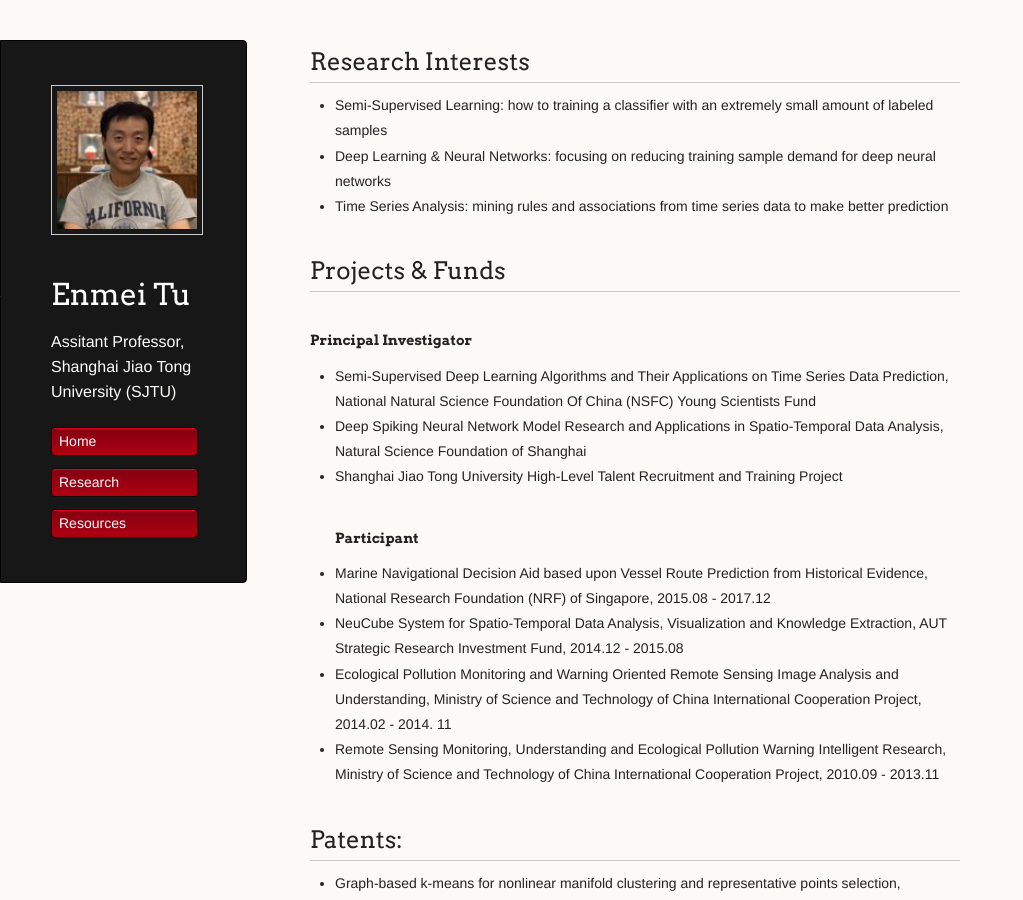
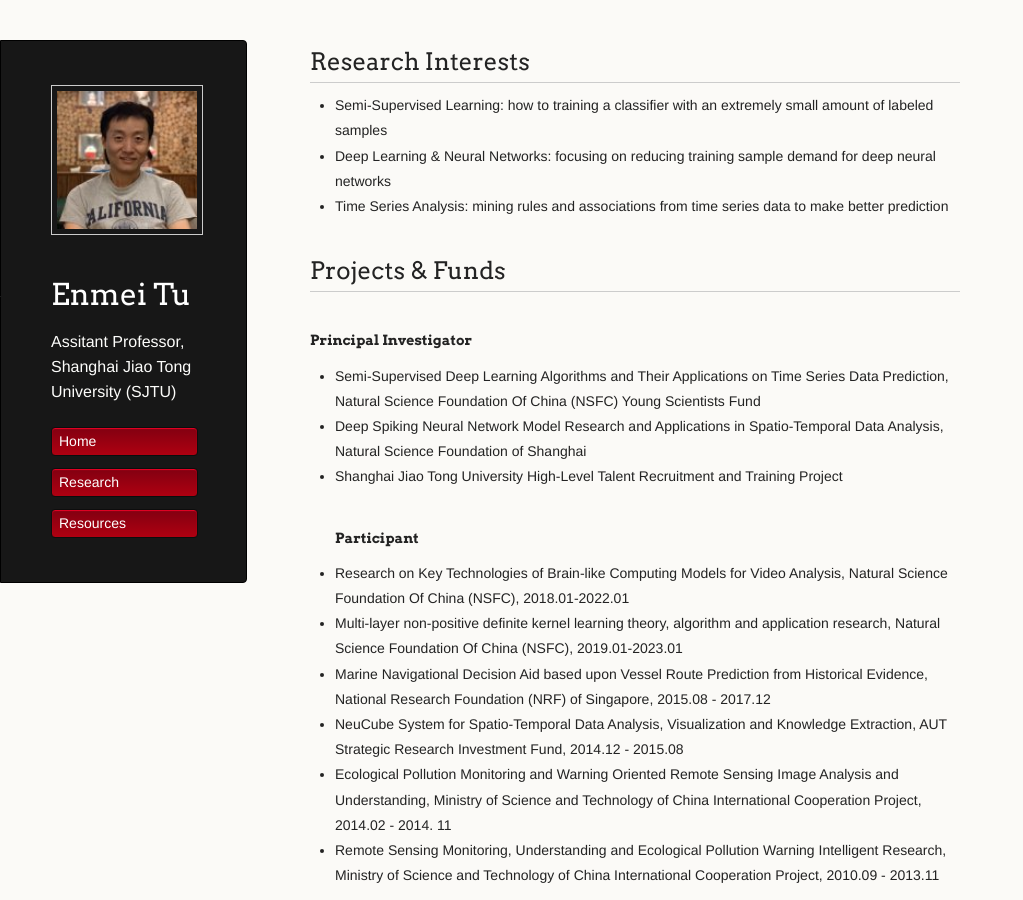
Before and after one commit to hellotem/enmeitu.github.io, a Jekyll site: the page built from research/index.md, in a window 1280 px wide and 900 px high. Shown: the whole window, without its empty margins (0-1023 px from the left). Built offline with Jekyll 4.4.1, drawn with Linux system fonts in a browser that asks for light colours; our own code applies the rules of GitHub Pages for plain Markdown files.

Commit message:
Update index.md

```diff
--- a/research/index.md
+++ b/research/index.md
@@ -6,10 +6,12 @@
 ## Projects & Funds
 
 #### Principal Investigator
- * Semi-Supervised Deep Learning Algorithms and Their Applications on Time Series Data Prediction, National Natural Science Foundation Of China (NSFC) Young Scientists Fund
+ * Semi-Supervised Deep Learning Algorithms and Their Applications on Time Series Data Prediction, Natural Science Foundation Of China (NSFC) Young Scientists Fund
  * Deep Spiking Neural Network Model Research and Applications in Spatio-Temporal Data Analysis, Natural Science Foundation of Shanghai
  * Shanghai Jiao Tong University High-Level Talent Recruitment and Training Project
 #### Participant
+* Research on Key Technologies of Brain-like Computing Models for Video Analysis, Natural Science Foundation Of China (NSFC), 2018.01-2022.01
+* Multi-layer non-positive definite kernel learning theory, algorithm and application research, Natural Science Foundation Of China (NSFC), 2019.01-2023.01
 * Marine Navigational Decision Aid based upon Vessel Route Prediction from Historical Evidence,  National Research Foundation (NRF) of Singapore, 2015.08 - 2017.12
 * NeuCube System for Spatio-Temporal Data Analysis, Visualization and Knowledge Extraction, AUT Strategic Research Investment Fund, 2014.12 - 2015.08
 * Ecological Pollution Monitoring and Warning Oriented Remote Sensing Image Analysis and Understanding, Ministry of Science and Technology of China International Cooperation Project, 2014.02 - 2014. 11
```
